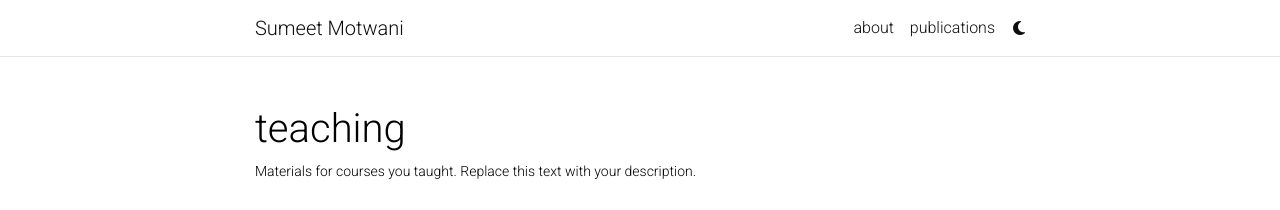
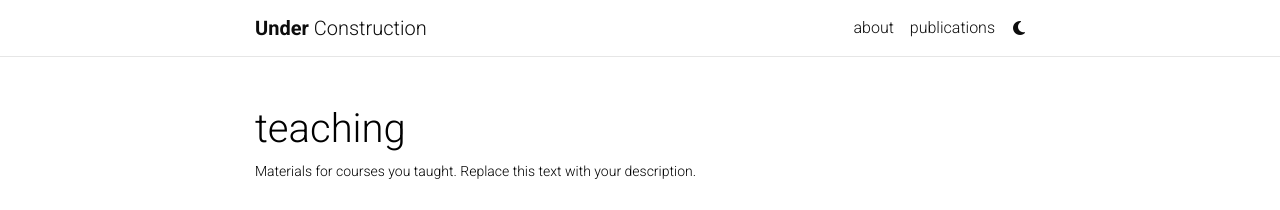
Before and after one commit to SUMEETRM/sumeetrm.github.io, a Jekyll site: the page built from _pages/teaching.md, in a window 1280 px wide. Shown: the top 210 px of the page. Built offline with Jekyll 4.4.1, drawn with Linux system fonts in a browser that asks for light colours; comment, search, counter and statistics services are not loaded; a style sheet for code colours, icons or effects is not loaded.

Commit message:
some updates

```diff
--- a/_config.yml
+++ b/_config.yml
@@ -2,11 +2,11 @@
 # Site settings
 # -----------------------------------------------------------------------------
 
-title: Sumeet Motwani # the website title (if blank, full name will be used instead)
+title: blank # the website title (if blank, full name will be used instead)
 first_name: Under
 middle_name:
 last_name: Construction
-email: motwani@berkeley.edu
+email: false
 description: > # the ">" symbol means to ignore newlines until "footer_text:"
 
 keywords: sumeet motwani, machine learning, security, uc berkeley # add your own keywords or leave empty
```
